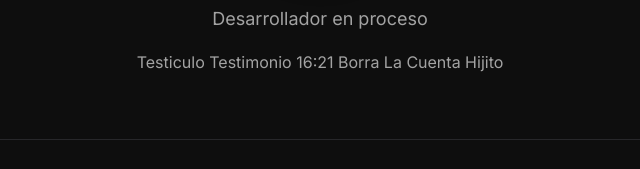
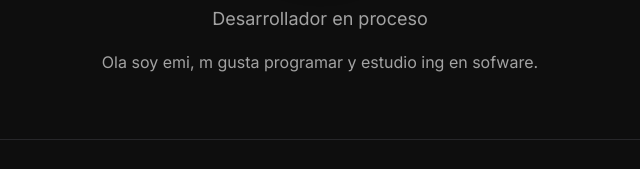
Before and after one commit to Gheotxx/Gheotxx.github.io, a plain HTML site: page index.html in a window 1280 px wide. Shown: the part 352-521 px from the top of the page, 320-960 px from the left. Drawn offline with nearby package versions, Linux system fonts and the light colour scheme.

Commit message:
Modify profile description and project section
Updated profile description and added new content.

```diff
--- a/index.html
+++ b/index.html
@@ -75,7 +75,7 @@
             <h1 class="text-3xl font-bold text-white mb-2">Gheotxx ⭑ Webx</h1>
             <p class="text-lg text-neutral-400">Desarrollador en proceso</p>
             <p class="text-neutral-400 leading-relaxed mt-4 max-w-2xl">
-                Testiculo Testimonio 16:21 Borra La Cuenta Hijito
+                Ola soy emi, m gusta programar y estudio ing en sofware.
             </p>
         </div>
 
```
